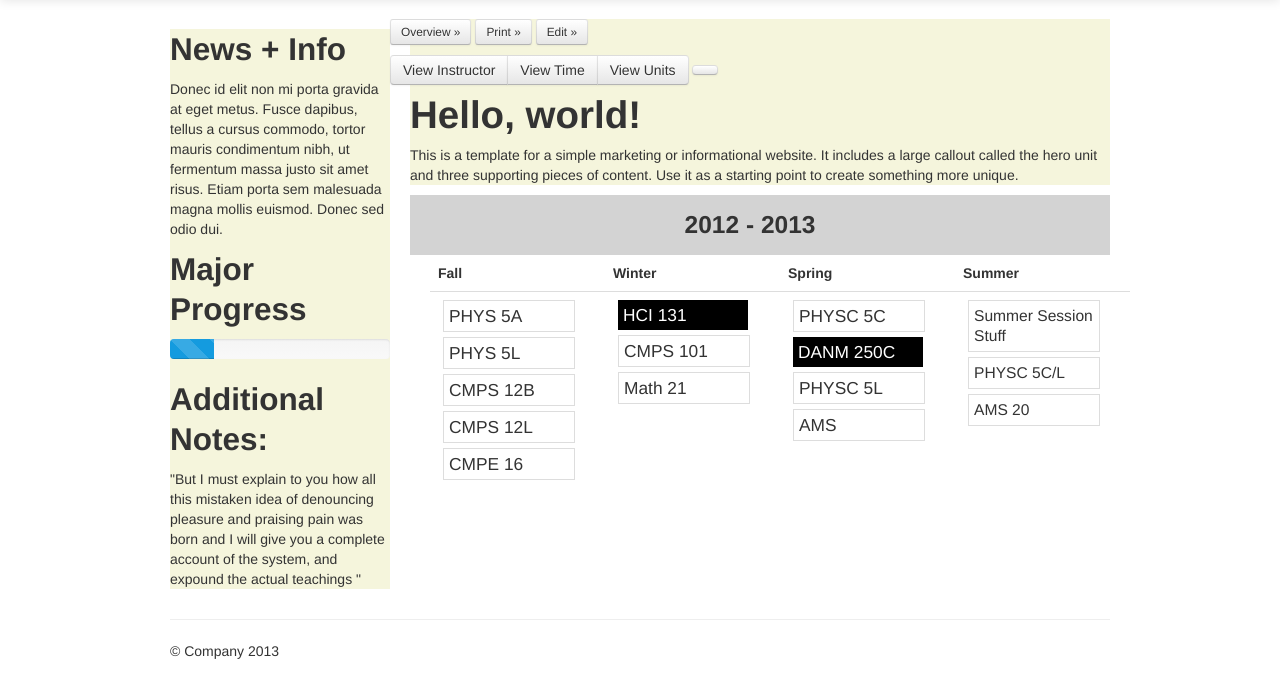
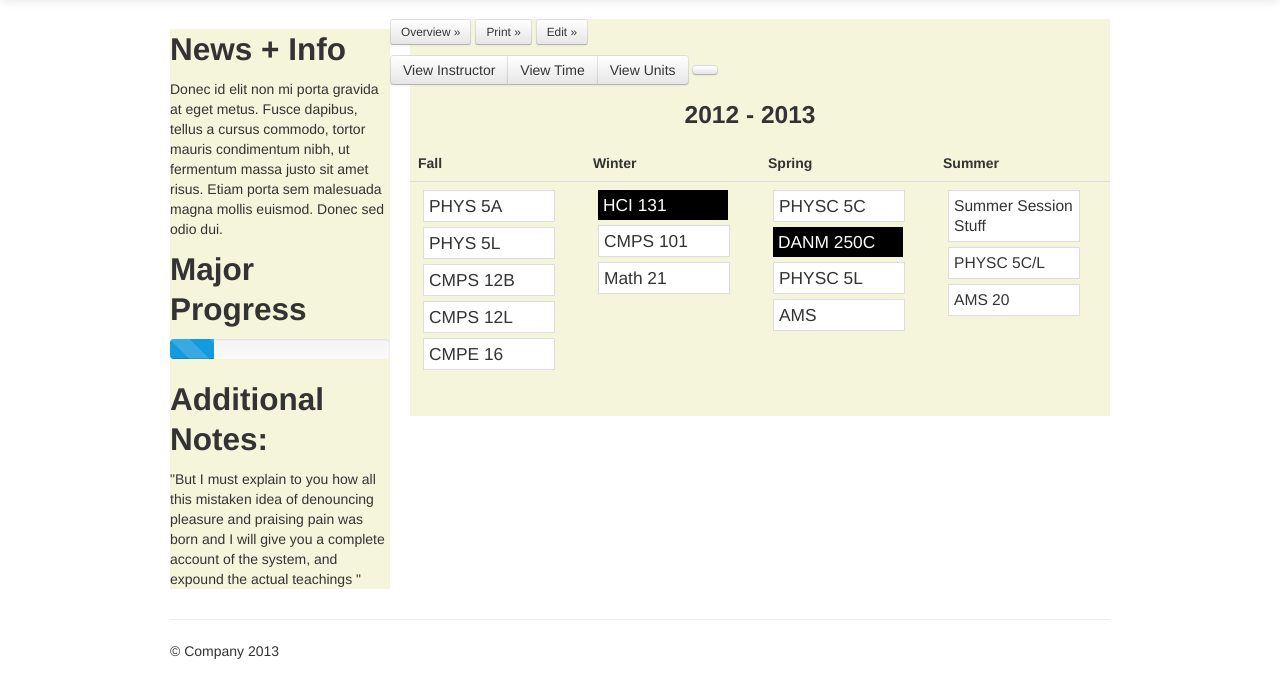
Before and after one commit to sampwing/cmpe231_project, a Django app: template UCSC_Course_Planner/templates/dashboard.html in a window 1280 px wide. Shown: the part 41-739 px from the top of the page. Run offline with Django 3.2, Linux system fonts and the light colour scheme; the template is opened without the code that fills it, so the values that code supplies are empty; some libraries are stand-ins or nearby versions.

Commit message:
working on making it look like the wire frame

```diff
--- a/UCSC_Course_Planner/templates/dashboard.html
+++ b/UCSC_Course_Planner/templates/dashboard.html
@@ -214,19 +214,11 @@
                     </div>
                     <button  class="btn"></button>
                 </div>
-
-                <h1>Hello, world!</h1>
-                <p>This is a template for a simple marketing or informational website. It includes a large callout called the hero unit and three supporting pieces of content. Use it as a starting point to create something more unique.</p>
-                <p></p>
-            </div>
-
-            <div style="background-color: lightgray;">
-
                 <div class="row">
                     <h3 class="schedule" style="text-align:center;" > 2012 - 2013 </h3>
                 </div>
-                <div class="span9">
-                    <table class="table">
+                <div class="">
+                    <table class="table table-boredered">
                         <thead>
                         <tr>
                             <th>Fall</th>
```
Lines whose indentation alone changed are shown as unchanged.
